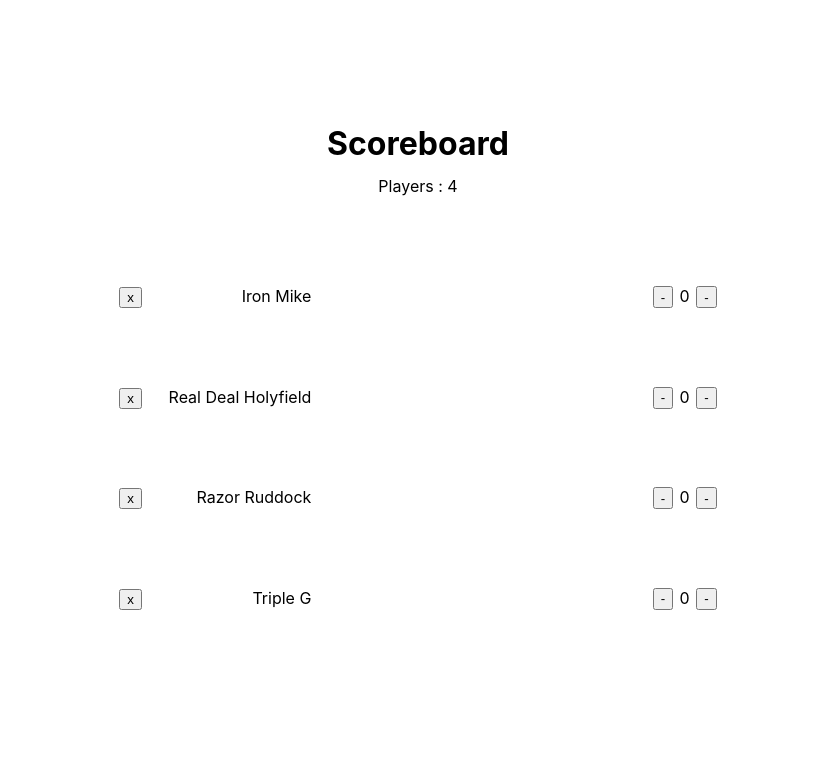
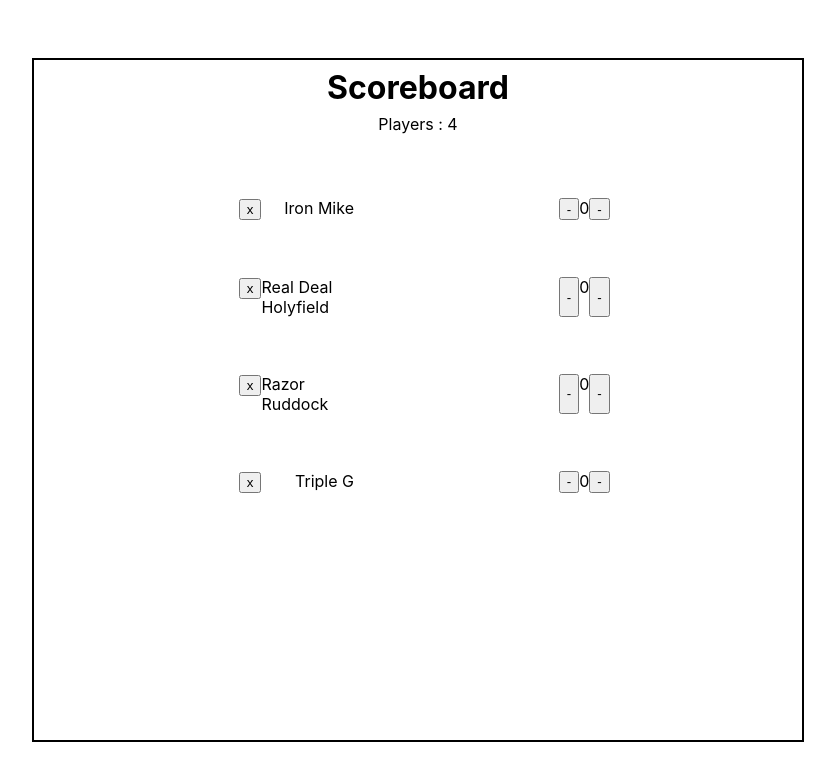
Before and after one commit to Jones100/Boxlife, a React (Create React App) app: page / in a window 1280 px wide. Shown: the top 780 px of the page, without its empty margins (222-1057 px from the left). Built offline with nearby package versions, Linux system fonts and the light colour scheme.

Commit message:
added border

```diff
--- a/src/App.css
+++ b/src/App.css
@@ -80,6 +80,17 @@
 	justify-content: space-evenly;
 }
 
+.scoreboard-border {
+	display: flex;
+    flex-direction: column;
+    width: 60%;
+    height: 85%;
+    align-items: stretch;
+    justify-content: stretch;
+    border-style: solid;
+    border-width: 2px;
+}
+
 .player {
 	display: flex;
 	flex-direction: row;
--- a/src/App.js
+++ b/src/App.js
@@ -107,6 +107,7 @@ class App extends Component {
 					<div className = "main-app-container">
 
 						<div className = "scoreboard-container">
+							<div className = "scoreboard-border">
 								<div className ="header-container">
 									<Header title ="Scoreboard"
 													totalPlayers = {this.state.players.length} />
@@ -122,6 +123,7 @@ class App extends Component {
 								</div>
 							</div>
 						</div>
+					</div>
 				);
 			}
     }
```
Lines whose indentation alone changed are shown as unchanged.
